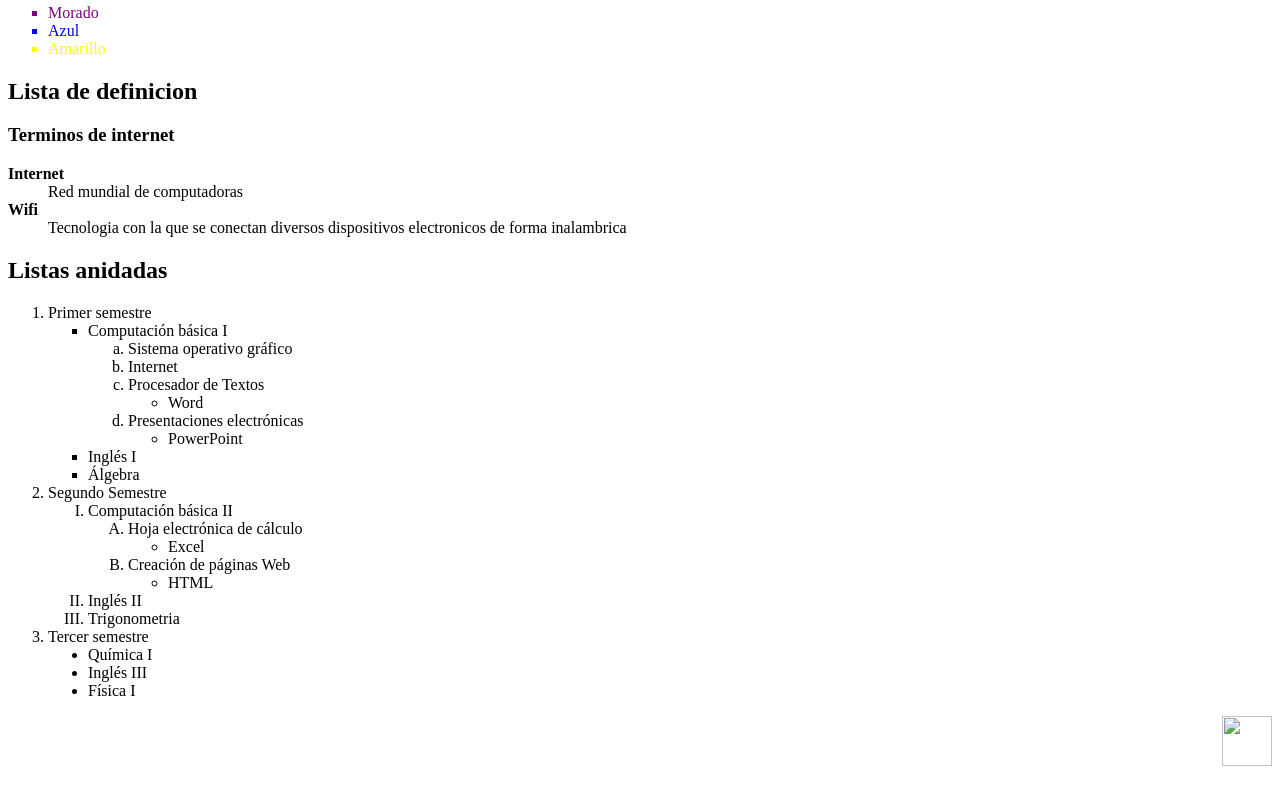
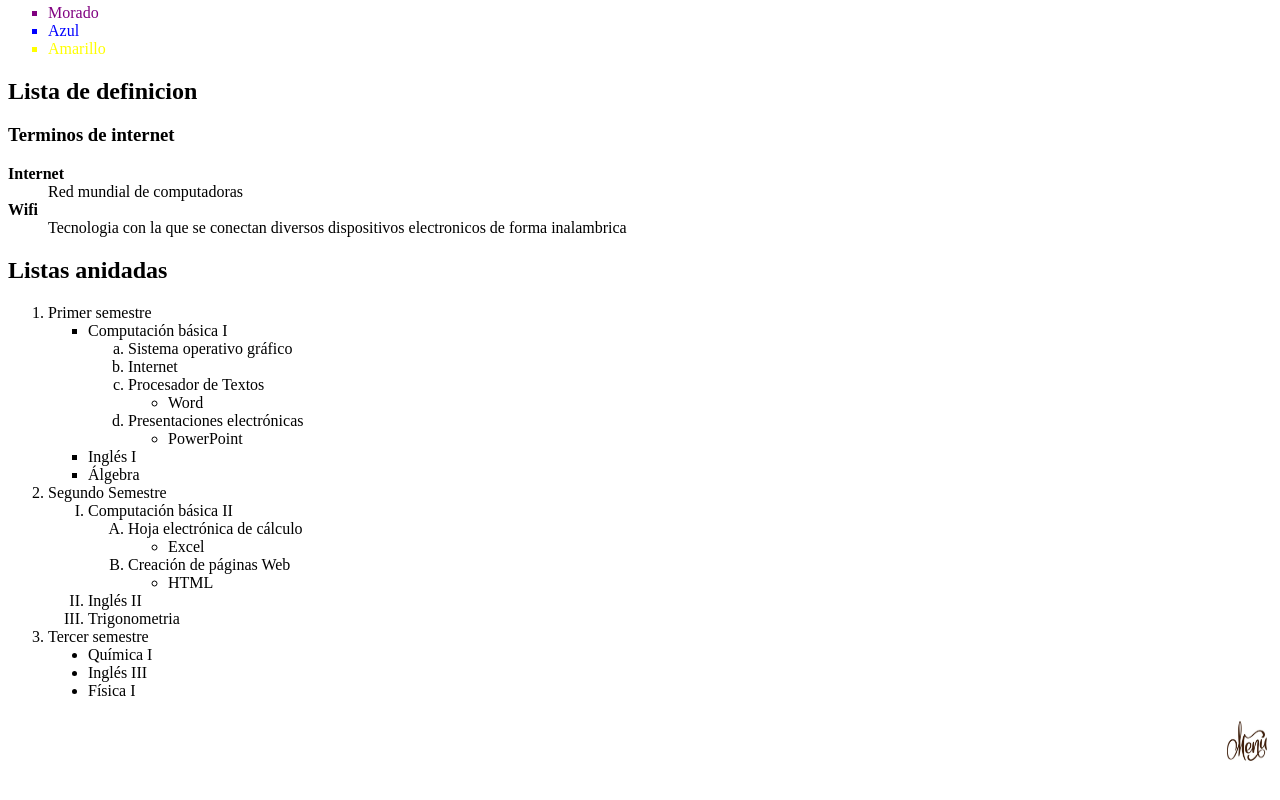
Before and after one commit to Maycita946/listasylineas, a plain HTML site: page index.html in a window 1280 px wide. Shown: the part 1076-1876 px from the top of the page. Drawn offline with Linux system fonts and the light colour scheme.

Commit message:
Add files via upload

```diff
--- a/index.html
+++ b/index.html
@@ -131,7 +131,7 @@
 </html>
 
 <P>
-<a href="index.html"><img src="menu.png" width=50 height=50 align="right"></a><br>
+ <a href="https://maycita946.github.io/menu1/"><img src="menu.jpg" width=50 height=50 align="right">
 
 <br><br><br><br>
 
```
Also changed, not shown: menu.jpg (added).
